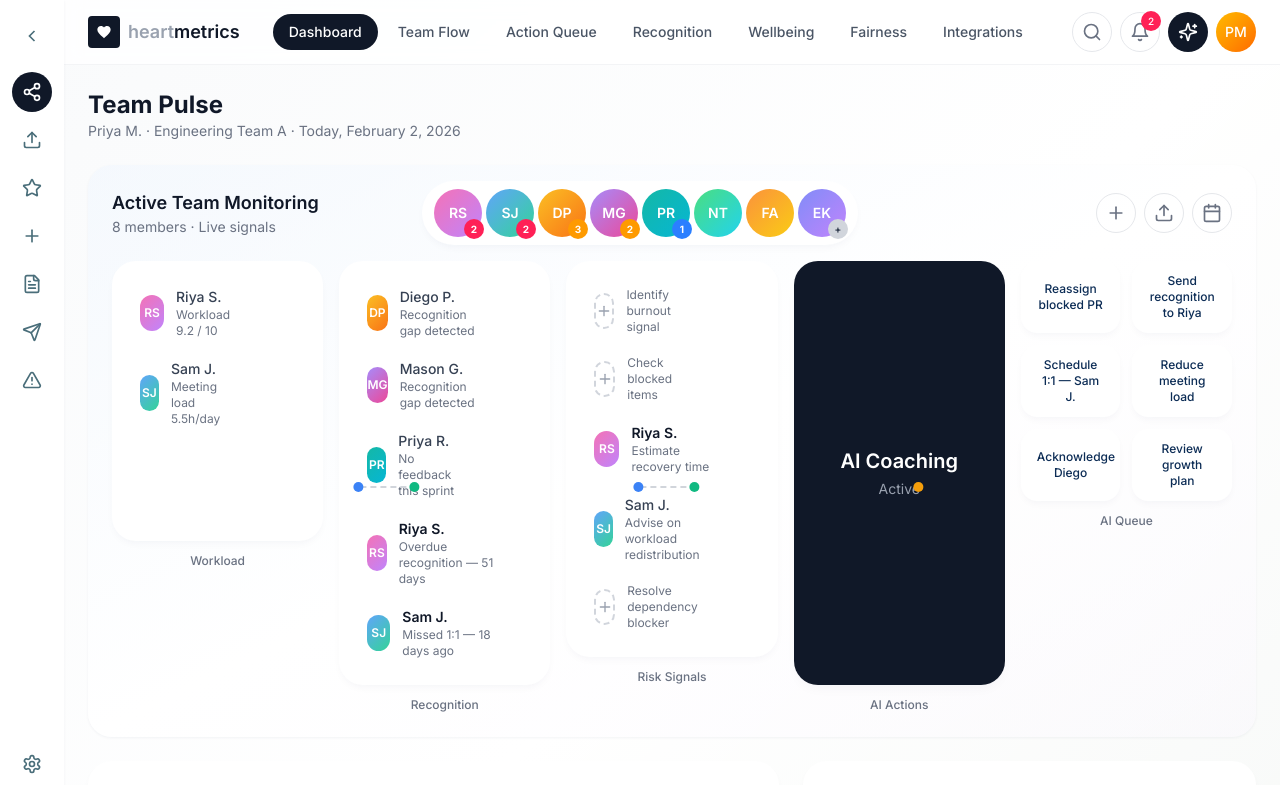
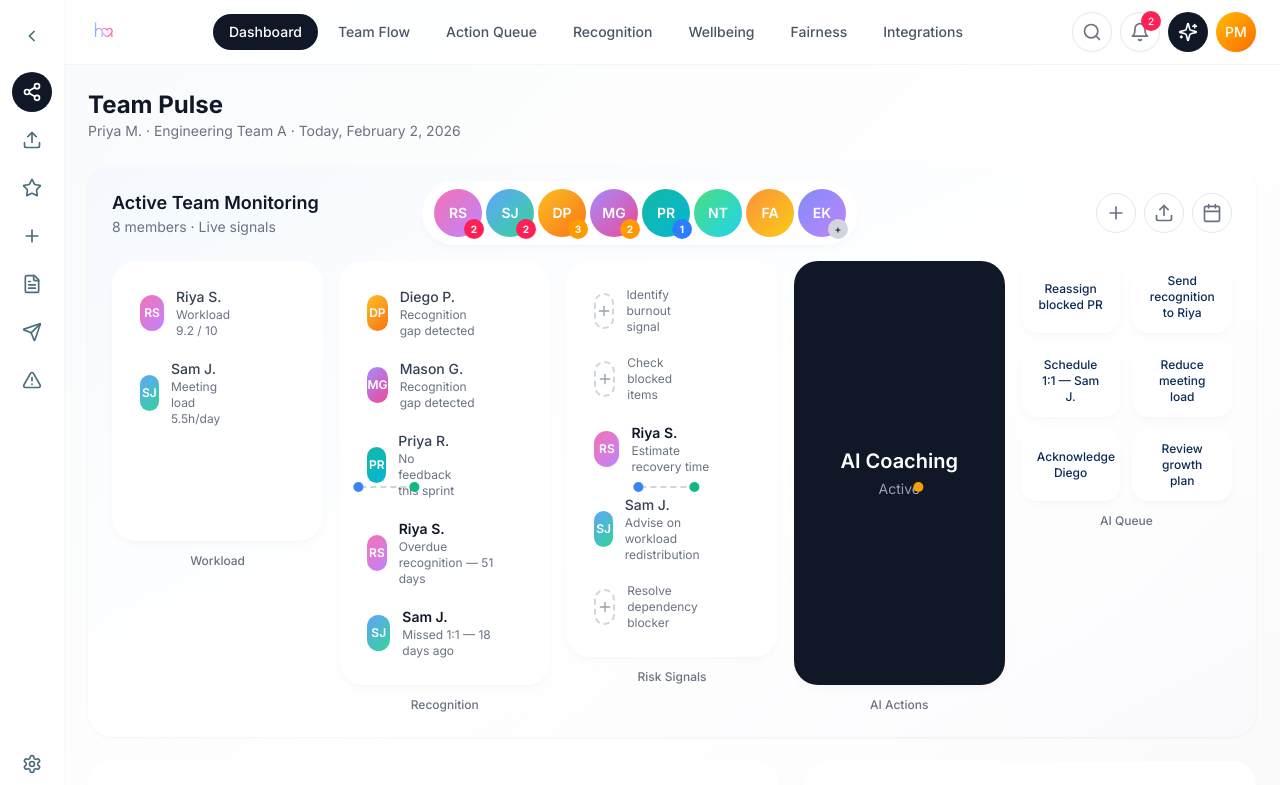
Before and after one commit to kjodhpur/v0-manager-os-prototype, a Next.js app: page /demo in a window 1280 px wide. Shown: the top 785 px of the page. Built offline with nearby package versions, Linux system fonts and the light colour scheme.

Commit message:
fix: resolve parsing error and update logo across site
Replace smart quotes with proper encoding and update logo component
and verify consistent logo usage throughout the website.

Co-authored-by: Kanha Jodhpurkar <255744085+kjodhpur@users.noreply.github.com>

```diff
--- a/components/dashboard-layout.tsx
+++ b/components/dashboard-layout.tsx
@@ -106,11 +106,7 @@ export function DashboardLayout({
             <HeartMetricsLogo />
           </Link>
           <Link href="/" className="md:hidden">
-            <img
-              src="/heartmetrics-logo.jpg"
-              alt="HeartMetrics"
-              className="h-7 w-7 rounded object-contain"
-            />
+            <HeartMetricsLogo showText={false} />
           </Link>
 
           {/* Multi-Team Selector */}
--- a/components/demo/demo-header.tsx
+++ b/components/demo/demo-header.tsx
@@ -3,6 +3,7 @@
 import { cn } from "@/lib/utils";
 import { Search, Bell, Sparkles } from "lucide-react";
 import { navTabs } from "@/app/demo/data";
+import { HeartMetricsLogo } from "@/components/heart-metrics-logo";
 
 interface DemoHeaderProps {
   activeTab: string;
@@ -13,20 +14,8 @@ interface DemoHeaderProps {
 export function DemoHeader({ activeTab, onTabChange, notificationCount = 2 }: DemoHeaderProps) {
   return (
     <header className="flex items-center justify-between border-b border-gray-100 bg-white/80 px-6 py-3 backdrop-blur-sm">
-      {/* Left: Logo placeholder */}
-      <div className="flex items-center gap-3">
-        <div className="flex items-center gap-2">
-          <div className="flex h-8 w-8 items-center justify-center rounded bg-gray-900">
-            <svg width="16" height="16" viewBox="0 0 24 24" fill="none" className="text-white">
-              <path d="M12 21.35l-1.45-1.32C5.4 15.36 2 12.28 2 8.5 2 5.42 4.42 3 7.5 3c1.74 0 3.41.81 4.5 2.09C13.09 3.81 14.76 3 16.5 3 19.58 3 22 5.42 22 8.5c0 3.78-3.4 6.86-8.55 11.54L12 21.35z" fill="currentColor"/>
-            </svg>
-          </div>
-          <span className="text-lg font-semibold">
-            <span className="text-gray-400">heart</span>
-            <span className="text-gray-900">metrics</span>
-          </span>
-        </div>
-      </div>
+      {/* Left: Logo */}
+      <HeartMetricsLogo className="w-auto" showText={false} />
 
       {/* Center: Navigation tabs */}
       <nav className="flex items-center gap-1">
--- a/components/heart-metrics-logo.tsx
+++ b/components/heart-metrics-logo.tsx
@@ -1,12 +1,12 @@
-export function HeartMetricsLogo({ className = "" }: { className?: string }) {
+export function HeartMetricsLogo({ className = "", showText = true }: { className?: string; showText?: boolean }) {
   return (
     <div className={`flex items-center gap-2 ${className}`}>
       <img
-        src="/heartmetrics-logo.jpg"
+        src="/hm-logo.png"
         alt="HeartMetrics Logo"
-        className="h-8 w-8 rounded object-contain"
+        className="h-8 w-auto"
       />
-      <span className="text-xl font-semibold text-primary">HeartMetrics</span>
+      {showText && <span className="text-lg font-semibold text-primary">HeartMetrics</span>}
     </div>
   )
 }
```
Also changed, not shown: public/hm-logo.png (added).
